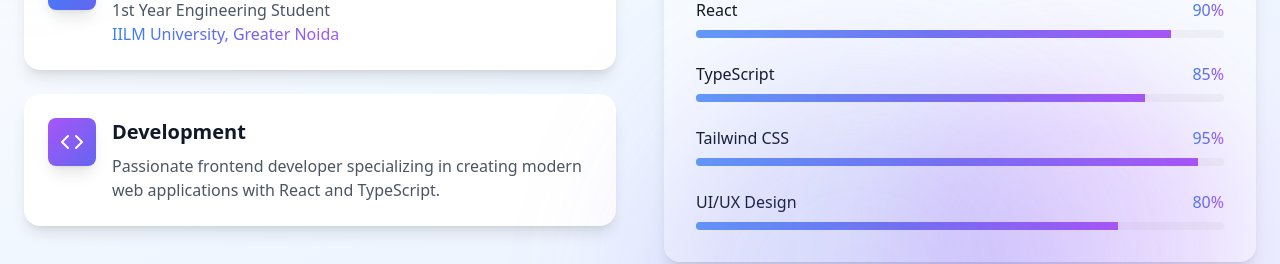
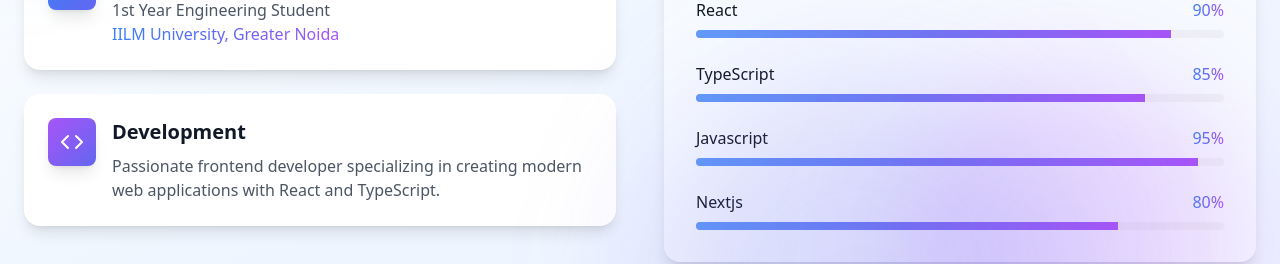
Before and after one commit to UnrealAnkit/portfolio, a React (Vite) app: page / in a window 1280 px wide. Shown: the part 1078-1342 px from the top of the page. Built offline with nearby package versions, Linux system fonts and the light colour scheme; a web font is replaced by a local one.

Commit message:
Update About.tsx

```diff
--- a/src/components/About.tsx
+++ b/src/components/About.tsx
@@ -5,8 +5,8 @@
   const skills = [
     { name: 'React', level: 90 },
     { name: 'TypeScript', level: 85 },
-    { name: 'Tailwind CSS', level: 95 },
-    { name: 'UI/UX Design', level: 80 },
+    { name: 'Javascript', level: 95 },
+    { name: 'Nextjs', level: 80 },
   ];
 
   return (
```
